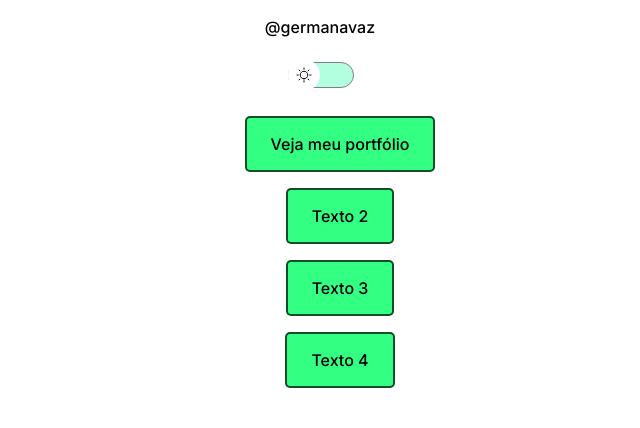
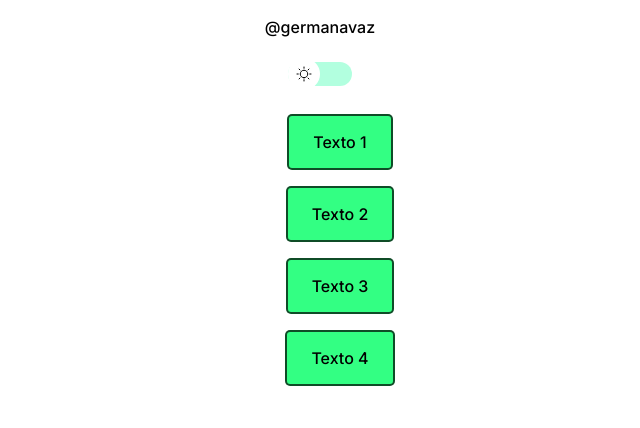
Before and after one commit to germanavaz/links-project, a plain HTML site: page index.html in a window 1280 px wide. Shown: the part 155-583 px from the top of the page, without its empty margins (320-960 px from the left). Drawn offline with nearby package versions, Linux system fonts and the light colour scheme.

Commit message:
fix light mode colors

```diff
--- a/index.html
+++ b/index.html
@@ -23,7 +23,7 @@
     </div>
     <section>
         <ul>
-            <li><a href="#" target="_blank" rel="">Veja meu portfólio</a></li>
+            <li><a href="#" target="_blank" rel="">Texto 1</a></li>
             <li><a href="#" target="_blank" rel="">Texto 2</a></li>
             <li><a href="#" target="_blank" rel="">Texto 3</a></li>
             <li><a href="#" target="_blank" rel="">Texto 4</a></li>
--- a/style.css
+++ b/style.css
@@ -3,19 +3,23 @@
 :root {
     --text-color:  #ffffff;
     --switch-url: url(./images/moon.svg);
+    --highlight-color: rgba(255, 255, 255, 0.2);
     --bg-color: #000000;
-    --bg-button-color:rgba(0, 255, 150, 0.1);
+    --bg-button-color:rgba(0, 255, 150, 0.4);
     --bg-button-color-hover:  rgba(255, 255, 255, 0.1);
     --button-border-color:  rgba(255, 255, 255, 0.5);
+    --switch-button-color: rgba(0, 255, 150, 0.3);
 }
 
 .light {
     --text-color:  #000000;
     --switch-url: url(./images/sun.svg);
+    --highlight-color: rgba(0, 0, 0, 0.1);
     --bg-color: #FFFFFF;
     --bg-button-color:rgba(0, 255, 100, 0.8);
     --bg-button-color-hover:  rgba(0, 0, 0, 0.2);
     --button-border-color:  rgba(0, 0, 0, 0.7);
+    --switch-button-colorrgba(0, 255, 0);
 
 }
 
@@ -71,12 +75,20 @@ header img {
     animation: slide-back 0.2s;
 }
 
+.light #switch button {
+    animation: slide-in 0.2s forwards;
+  }
+
+#switch button:hover {
+    outline: 8px solid var(--highlight-color);
+}
+
 #switch span {
     display: block;
     width: 64px;
     height: 24px;
-    background: rgba(0, 255, 150, 0.3);
-    border: 1px solid grey;
+    background: var(--switch-button-color);
+    border: 1px solid var(--switch-border-color);
     backdrop-filter: blur(4px);
     -webkit-backdrop-filter: blur(4px);
     border-radius: 9999px;
```
